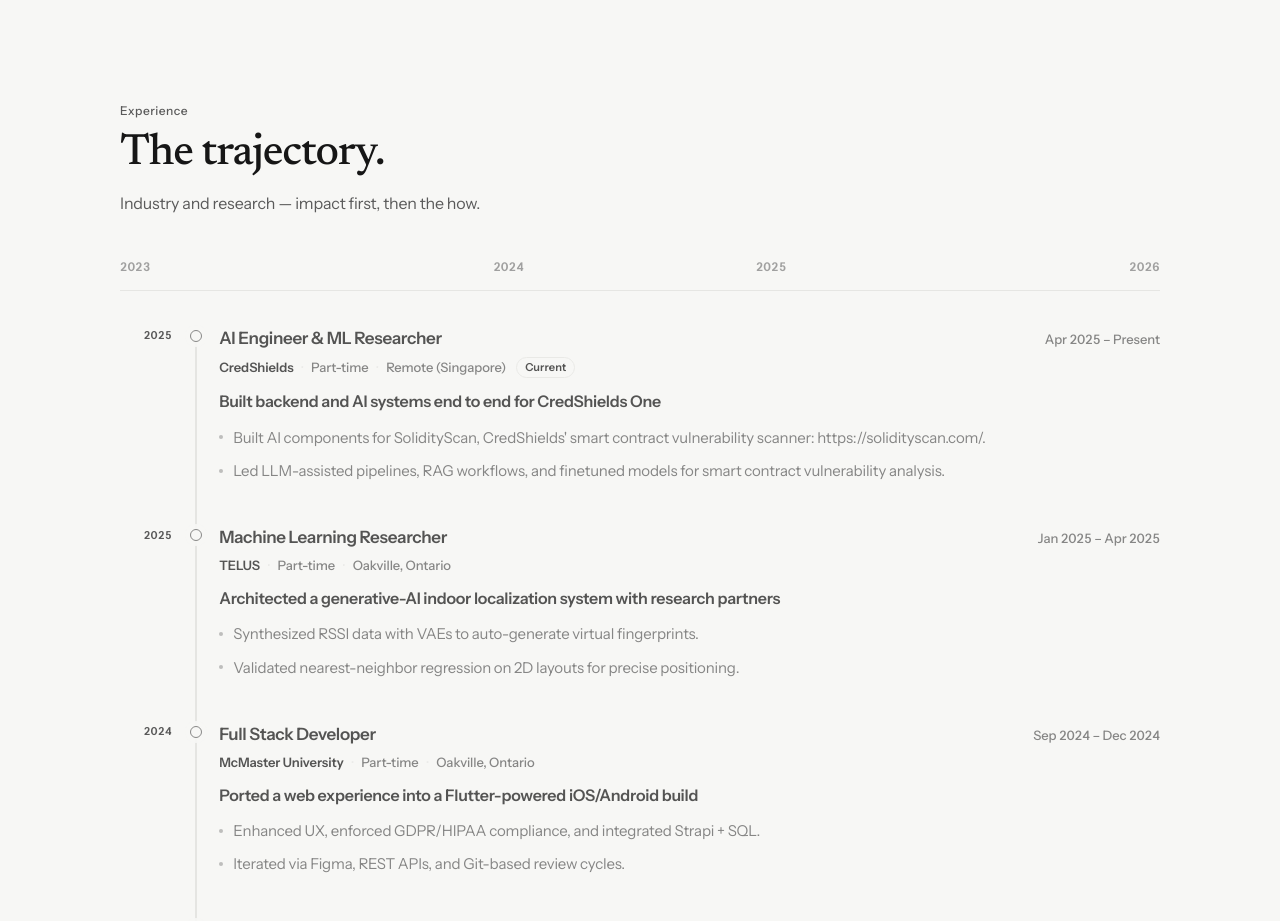
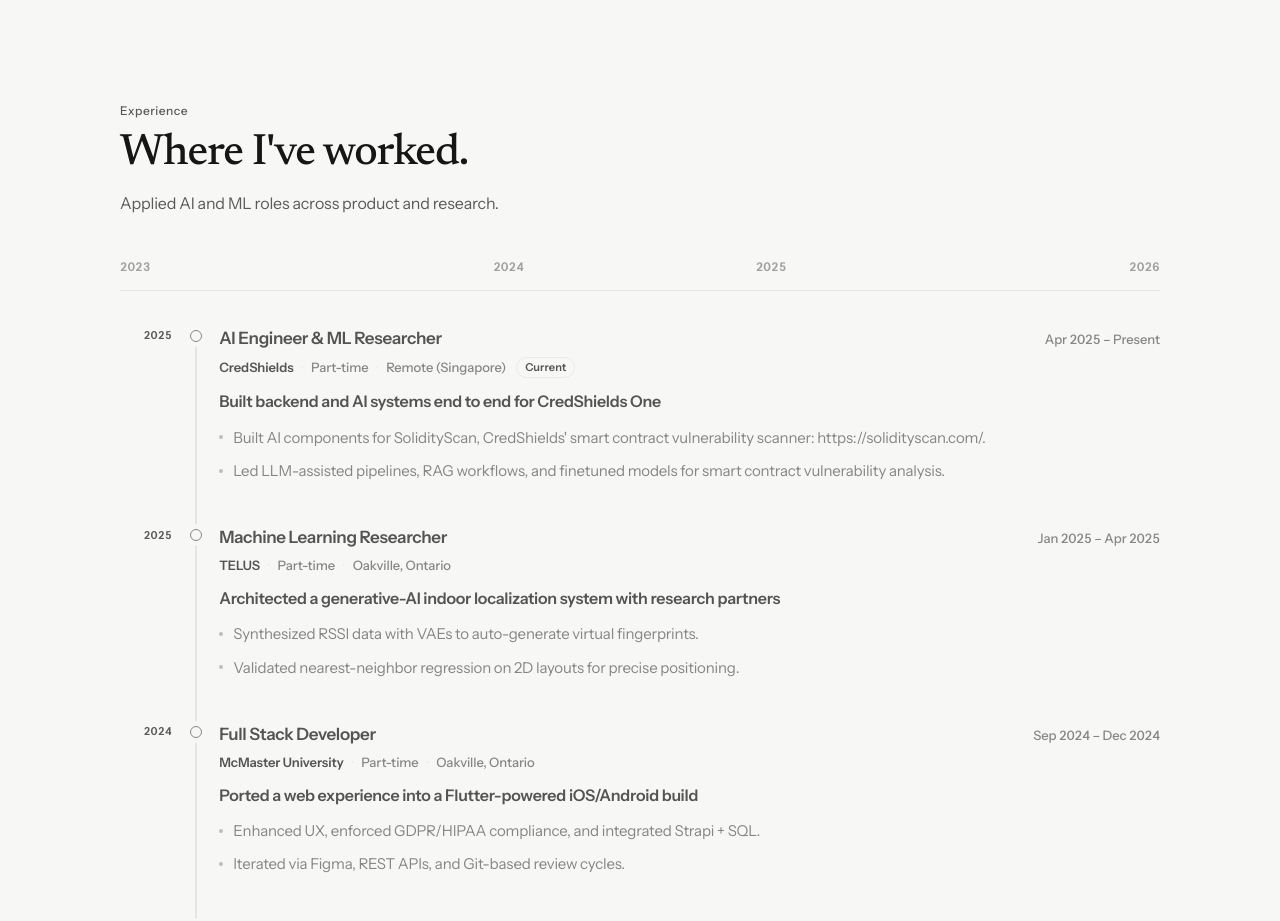
Before and after one commit to rutts29/rutts29, a Next.js app in the folder terminal-portfolio/: page / in a window 1280 px wide. Shown: the part 3340-4261 px from the top of the page. Built offline with nearby package versions, Linux system fonts and the light colour scheme.

Commit message:
Simplify experience section heading copy

```diff
--- a/terminal-portfolio/src/components/SimplePortfolio.tsx
+++ b/terminal-portfolio/src/components/SimplePortfolio.tsx
@@ -659,10 +659,10 @@ export function SimplePortfolio() {
             <header className="simple-section-head simple-reveal">
               <p className="simple-label">Experience</p>
               <h2 id="experience-title" className="simple-heading">
-                The trajectory.
+                Where I&apos;ve worked.
               </h2>
               <p className="simple-body-copy">
-                Industry and research — impact first, then the how.
+                Applied AI and ML roles across product and research.
               </p>
             </header>
 
```
